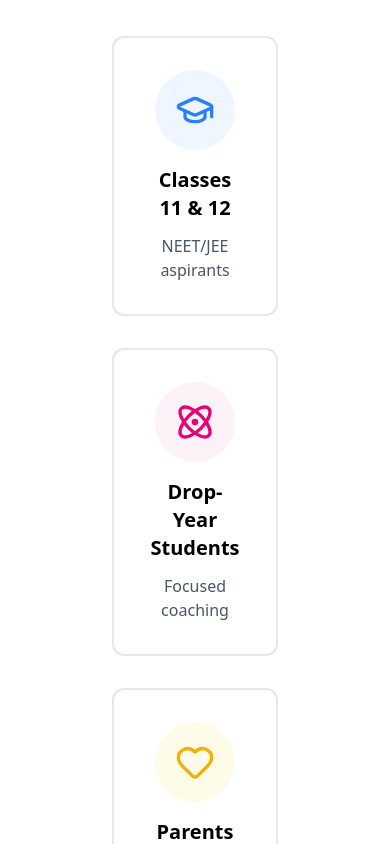
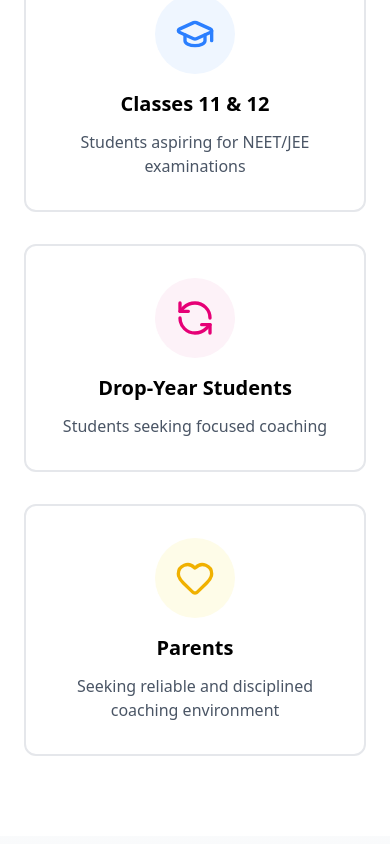
Before and after one commit to Vijay-Psgtech/Psg-leap-academy, a React (Vite) app: page / in a window 390 px wide. Shown: the part 2980-3824 px from the top of the page. Built offline with nearby package versions, Linux system fonts and the light colour scheme.

Commit message:
Target section responsive and styling has been changed.

```diff
--- a/src/components/Target.jsx
+++ b/src/components/Target.jsx
@@ -1,26 +1,49 @@
-import React from 'react';
-import useScrollAnimation from '../hooks/useScrollAnimation';
-import { GraduationCap, Atom, Heart } from 'lucide-react';
-import SectionTitle from './SectionTitle';
-
+import React from "react";
+import useScrollAnimation from "../hooks/useScrollAnimation";
+import { GraduationCap, Heart, RefreshCcw } from "lucide-react";
+import SectionTitle from "./SectionTitle";
 
 const Target = () => {
-    const { isVisible, ref } = useScrollAnimation();
-    const targets = [
-        { icon: GraduationCap, title: "Classes 11 & 12", desc: "NEET/JEE aspirants", color: "text-blue-500", bg: "bg-blue-50" },
-        { icon: Atom, title: "Drop-Year Students", desc: "Focused coaching", color: "text-pink-600", bg: "bg-pink-50" },
-        { icon: Heart, title: "Parents", desc: "Reliable coaching environment", color: "text-yellow-500", bg: "bg-yellow-50" }
-    ];
+  const { isVisible, ref } = useScrollAnimation();
+  const targets = [
+    {
+      icon: GraduationCap,
+      title: "Classes 11 & 12",
+      desc: "Students aspiring for NEET/JEE examinations",
+      color: "text-blue-500",
+      bg: "bg-blue-50",
+    },
+    {
+      icon: RefreshCcw,
+      title: "Drop-Year Students",
+      desc: "Students seeking focused coaching",
+      color: "text-pink-600",
+      bg: "bg-pink-50",
+    },
+    {
+      icon: Heart,
+      title: "Parents",
+      desc: "Seeking reliable and disciplined coaching environment",
+      color: "text-yellow-500",
+      bg: "bg-yellow-50",
+    },
+  ];
   return (
-    <section id="target" className='p-24 bg-white'>
-        <div className="container mx-auto px-4">
+    <section id="target" className="py-20 bg-white">
+      <div className="max-w-7xl mx-auto px-6 md:px-12">
         <SectionTitle subtitle="Target Audience" title="Who We Serve" />
         <div ref={ref} className="grid grid-cols-1 md:grid-cols-3 gap-8">
           {targets.map((t, i) => {
             const Icon = t.icon;
             return (
-              <div key={i} className={`bg-white border-2 border-gray-200 p-8 rounded-xl text-center hover:border-emerald-500 hover:shadow-2xl transition-all duration-500 transform hover:-translate-y-2 group ${isVisible ? 'opacity-100 translate-y-0' : 'opacity-0 translate-y-10'}`} style={{ transitionDelay: `${i * 100}ms` }}>
-                <div className={`${t.bg} w-20 h-20 rounded-full flex items-center justify-center mx-auto mb-4 group-hover:scale-110 transition-transform duration-500`}>
+              <div
+                key={i}
+                className={`bg-white border-2 border-gray-200 p-8 rounded-xl text-center hover:border-emerald-500 hover:shadow-2xl transition-all duration-500 transform hover:-translate-y-2 group ${isVisible ? "opacity-100 translate-y-0" : "opacity-0 translate-y-10"}`}
+                style={{ transitionDelay: `${i * 100}ms` }}
+              >
+                <div
+                  className={`${t.bg} w-20 h-20 rounded-full flex items-center justify-center mx-auto mb-4 group-hover:scale-110 transition-transform duration-500`}
+                >
                   <Icon className={`w-10 h-10 ${t.color}`} />
                 </div>
                 <h4 className="text-xl font-bold mb-3">{t.title}</h4>
@@ -31,7 +54,7 @@
         </div>
       </div>
     </section>
-  )
-}
+  );
+};
 
-export default Target
+export default Target;
```
